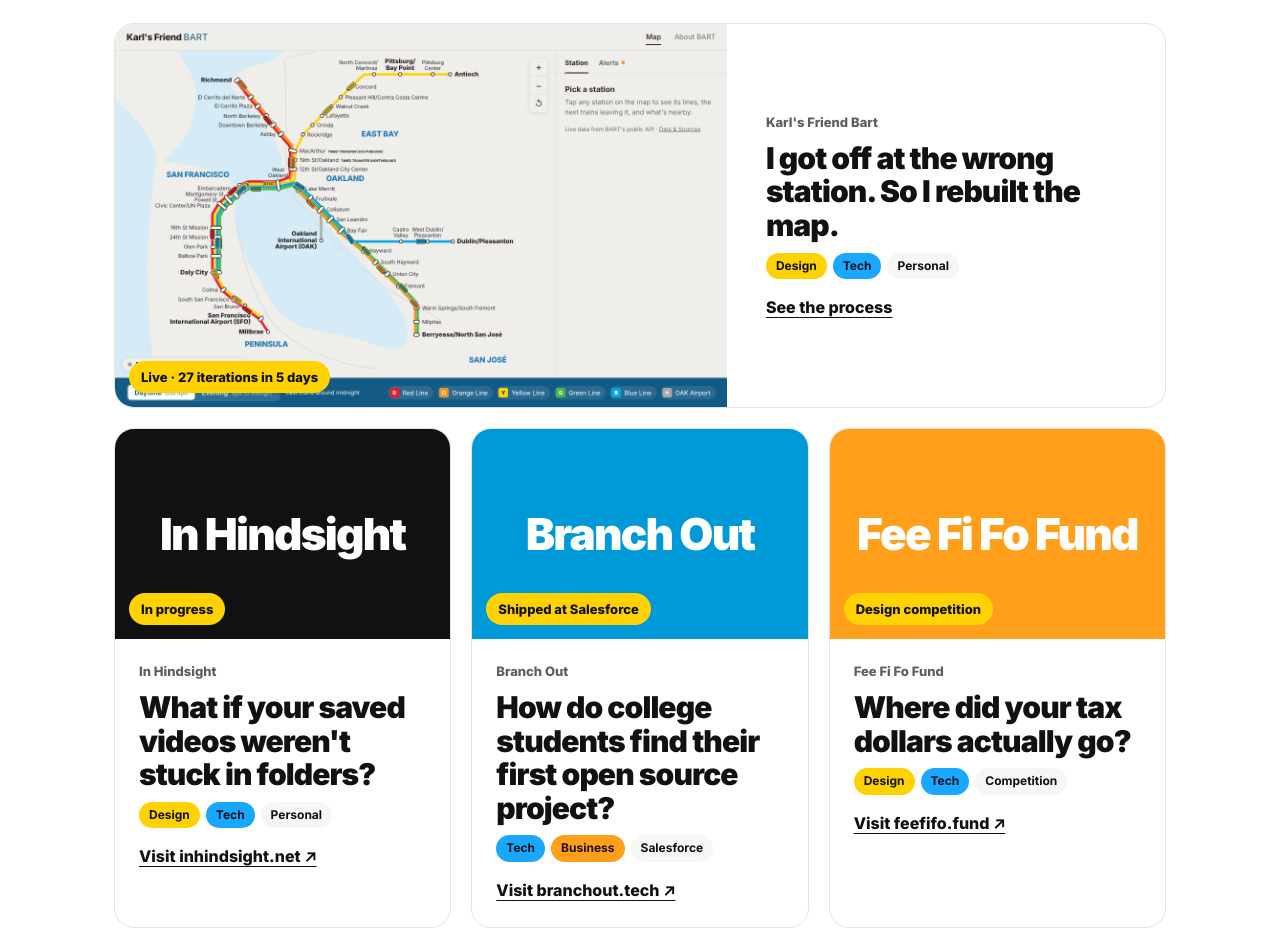
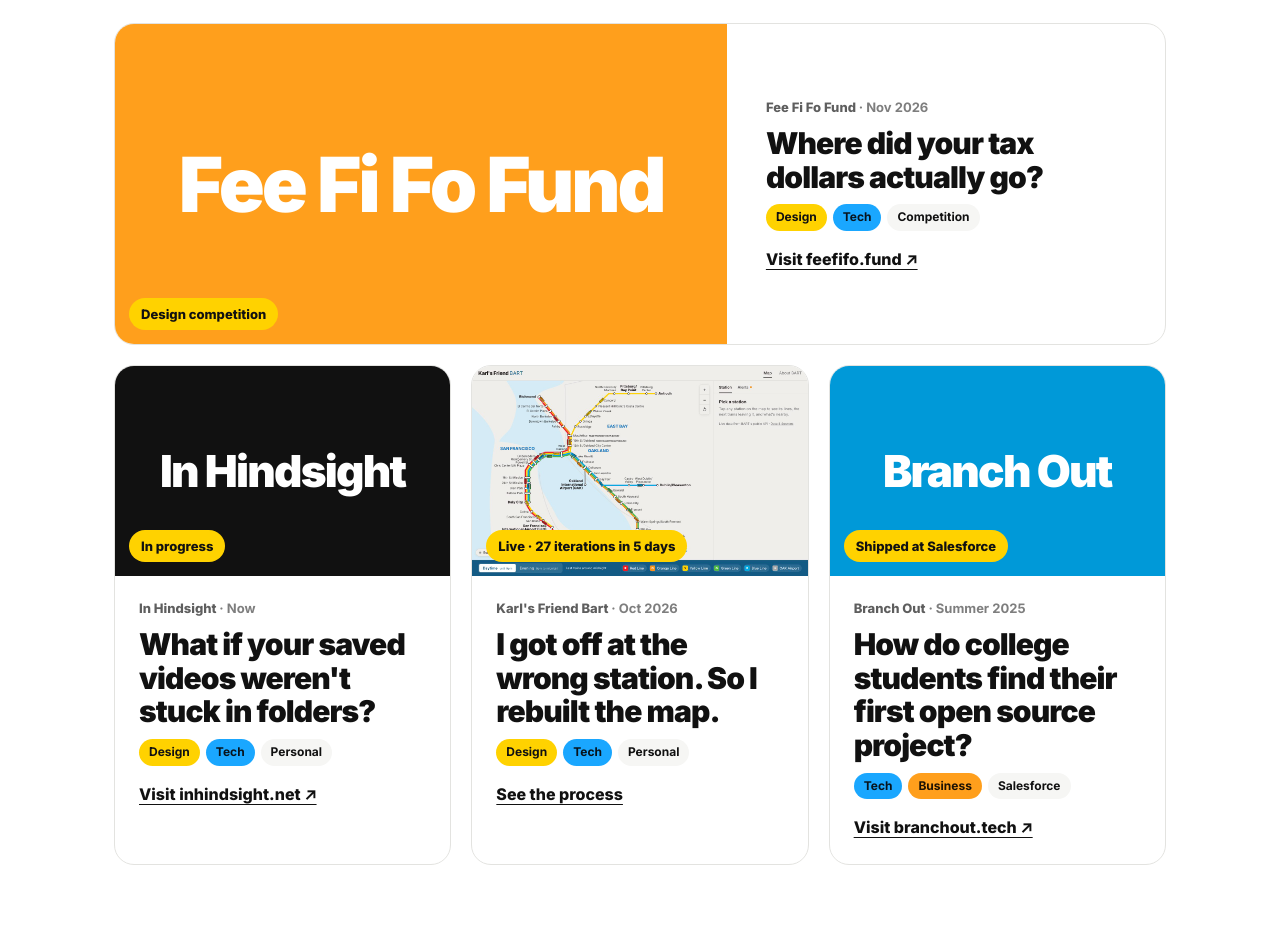
Before and after one commit to taliyahhh/portfolio-website, a plain HTML site: page index.html in a window 1280 px wide. Shown: the part 1603-2534 px from the top of the page. Drawn offline with Linux system fonts and the light colour scheme.

Commit message:
Feature Fee Fi Fo Fund; order projects by most recent with dates
Co-Authored-By: Claude Opus 5.5 <noreply@anthropic.com>
Claude-Session: https://claude.ai/code/session_01AwHsma3J4qtfuvQVtc4JfL

```diff
--- a/index.html
+++ b/index.html
@@ -214,6 +214,9 @@ a.wcard:hover{transform:translateY(-3px);border-color:var(--ink)}
 .wcover{position:relative;display:block;background:var(--panel);aspect-ratio:16/10;overflow:hidden}
 .wcover img{width:100%;height:100%;object-fit:cover;object-position:top}
 .wcover.alt{background:#111}.wcover.alt2{background:var(--blue)}.wcover.alt3{background:#ff9f1c}
+.wcard.big .wcover.feat{aspect-ratio:auto;min-height:320px}
+.wcard.big .wcover.feat .wph{font-size:clamp(40px,6vw,76px)}
+.wname i{font-style:normal;font-weight:600;opacity:.8}
 .wph{position:absolute;inset:0;display:grid;place-items:center;font-size:clamp(28px,4vw,44px);font-weight:900;letter-spacing:-.04em;color:#fff}
 .wres{position:absolute;left:14px;bottom:14px;padding:6px 12px;border-radius:99px;background:var(--yellow);color:#111;font-size:13px;font-weight:800}
 .wbody{display:flex;flex-direction:column;gap:10px;padding:22px 24px 24px}
@@ -454,40 +457,40 @@ footer .wrap{display:flex;flex-wrap:wrap;justify-content:space-between;gap:10px;
       <div class="kicker"><i></i>Selected work</div>
       <h2>Things I've designed and built</h2>
       <div class="works">
-        <a class="wcard big" href="work/karls-friend-bart.html">
+        <a class="wcard big" href="https://feefifo.fund" target="_blank" rel="noopener">
+          <span class="wcover alt3 feat"><span class="wph">Fee Fi Fo Fund</span><span class="wres">Design competition</span></span>
+          <span class="wbody">
+            <span class="wname">Fee Fi Fo Fund <i>· Nov 2026</i></span>
+            <b>Where did your tax dollars actually go?</b>
+            <span class="wlabels"><span class="l-d">Design</span><span class="l-t">Tech</span><span>Competition</span></span>
+            <span class="wgo">Visit feefifo.fund &nearr;</span>
+          </span>
+        </a>
+        <a class="wcard" href="https://inhindsight.net" target="_blank" rel="noopener">
+          <span class="wcover alt"><span class="wph">In Hindsight</span><span class="wres">In progress</span></span>
+          <span class="wbody">
+            <span class="wname">In Hindsight <i>· Now</i></span>
+            <b>What if your saved videos weren't stuck in folders?</b>
+            <span class="wlabels"><span class="l-d">Design</span><span class="l-t">Tech</span><span>Personal</span></span>
+            <span class="wgo">Visit inhindsight.net &nearr;</span>
+          </span>
+        </a>
+        <a class="wcard" href="work/karls-friend-bart.html">
           <span class="wcover"><img src="work/img/bart-v4-final-day.jpg" alt="" loading="lazy"><span class="wres">Live · 27 iterations in 5 days</span></span>
           <span class="wbody">
-            <span class="wname">Karl's Friend Bart</span>
+            <span class="wname">Karl's Friend Bart <i>· Oct 2026</i></span>
             <b>I got off at the wrong station. So I rebuilt the map.</b>
             <span class="wlabels"><span class="l-d">Design</span><span class="l-t">Tech</span><span>Personal</span></span>
             <span class="wgo">See the process</span>
           </span>
         </a>
-        <a class="wcard" href="https://inhindsight.net" target="_blank" rel="noopener">
-          <span class="wcover alt"><span class="wph">In Hindsight</span><span class="wres">In progress</span></span>
-          <span class="wbody">
-            <span class="wname">In Hindsight</span>
-            <b>What if your saved videos weren't stuck in folders?</b>
-            <span class="wlabels"><span class="l-d">Design</span><span class="l-t">Tech</span><span>Personal</span></span>
-            <span class="wgo">Visit inhindsight.net &nearr;</span>
-          </span>
-        </a>
         <a class="wcard" href="https://branchout.tech" target="_blank" rel="noopener">
           <span class="wcover alt2"><span class="wph">Branch Out</span><span class="wres">Shipped at Salesforce</span></span>
           <span class="wbody">
-            <span class="wname">Branch Out</span>
+            <span class="wname">Branch Out <i>· Summer 2025</i></span>
             <b>How do college students find their first open source project?</b>
             <span class="wlabels"><span class="l-t">Tech</span><span class="l-b">Business</span><span>Salesforce</span></span>
             <span class="wgo">Visit branchout.tech &nearr;</span>
-          </span>
-        </a>
-        <a class="wcard" href="https://feefifo.fund" target="_blank" rel="noopener">
-          <span class="wcover alt3"><span class="wph">Fee Fi Fo Fund</span><span class="wres">Design competition</span></span>
-          <span class="wbody">
-            <span class="wname">Fee Fi Fo Fund</span>
-            <b>Where did your tax dollars actually go?</b>
-            <span class="wlabels"><span class="l-d">Design</span><span class="l-t">Tech</span><span>Competition</span></span>
-            <span class="wgo">Visit feefifo.fund &nearr;</span>
           </span>
         </a>
       </div>
```
